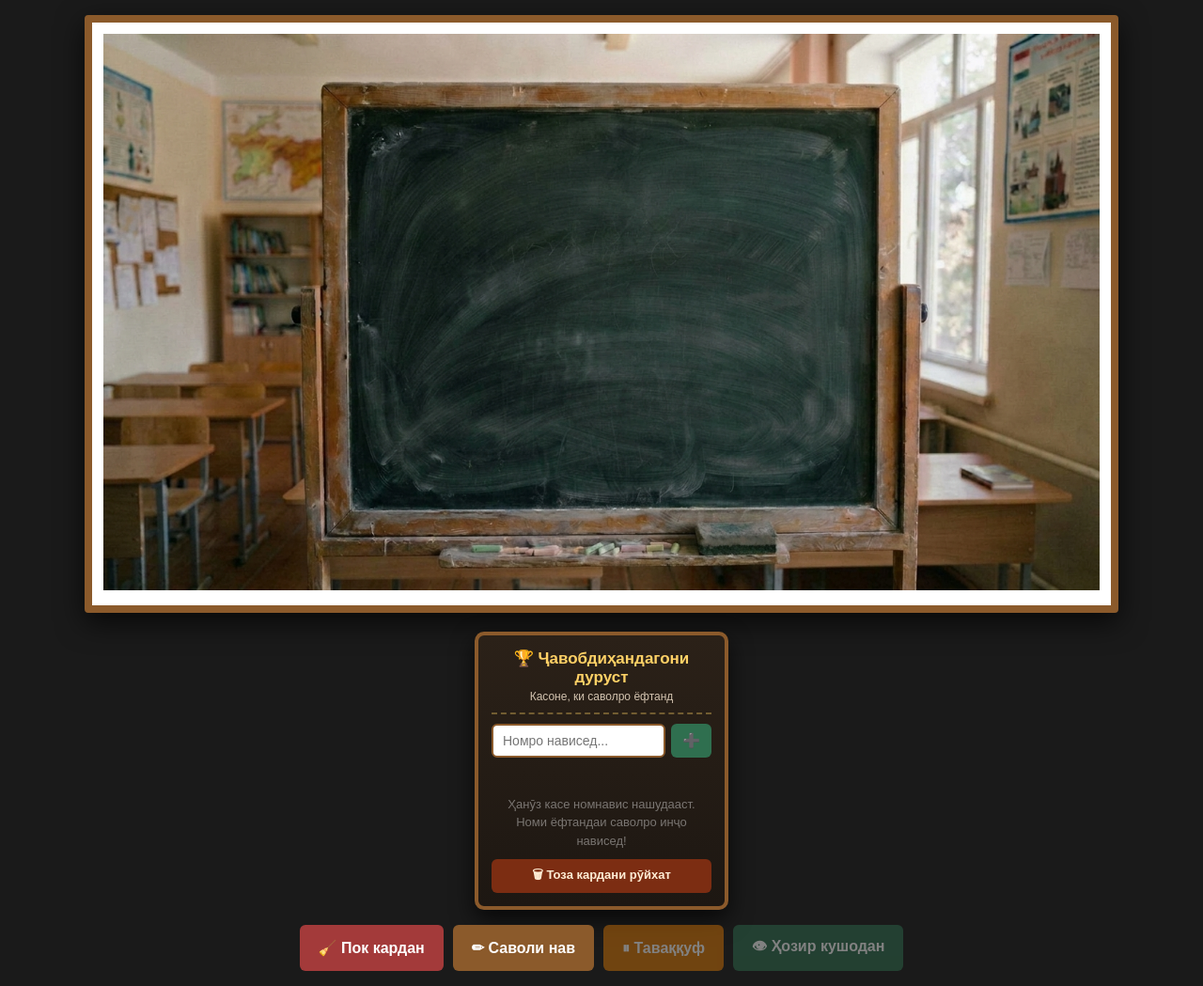
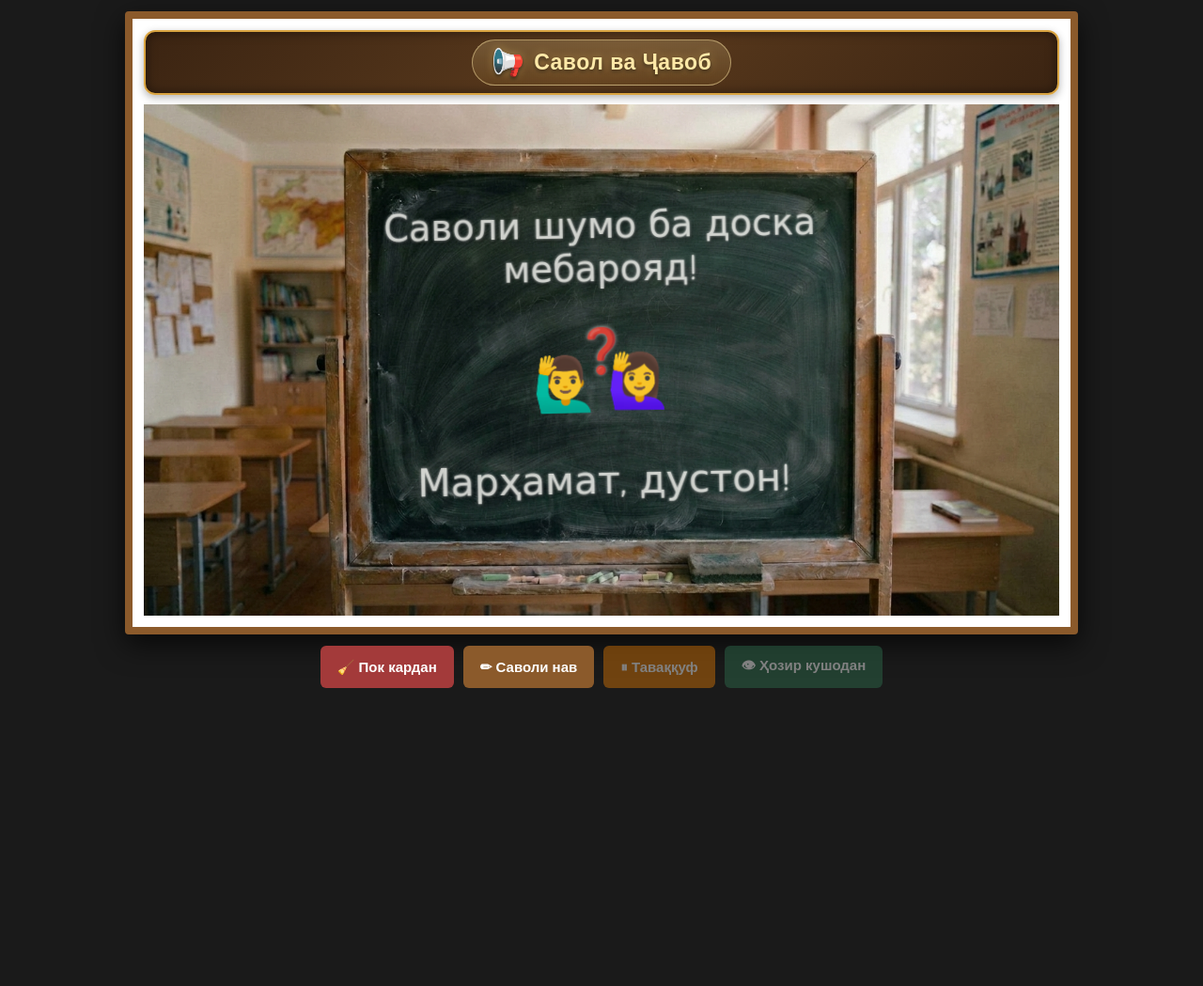
Before and after one commit to kholidtj1995/sayt-1, a plain HTML site: page KALIMA.html in a window 1280 px wide. Shown: the whole page at 94% size. After the commit the page ends 800 px from the top, so only its background shows below. Drawn offline with Linux system fonts and the light colour scheme.

Commit message:
Update KALIMA.html

```diff
--- a/KALIMA.html
+++ b/KALIMA.html
@@ -11,21 +11,20 @@
       flex-direction: column;
       justify-content: center;
       align-items: center;
-      gap: 16px;
-      padding: 16px;
+      gap: 12px;
+      padding: 12px;
       box-sizing: border-box;
       background: #1a1a1a;
       font-family: Arial, sans-serif;
     }
 
-    /* Контейнери асосӣ: Доска дар чап, Рӯйхати ғолибон дар рост */
     .sahna {
       display: flex;
       flex-wrap: wrap;
       justify-content: center;
       align-items: flex-start;
-      gap: 20px;
-      max-width: 96vw;
+      gap: 18px;
+      max-width: 97vw;
     }
 
     .ramka {
@@ -33,10 +32,59 @@
       background: #fff;
       border: 8px solid #8b5a2b;
       box-shadow: 0 10px 30px rgba(0, 0, 0, 0.7);
-      max-width: 100%;
+      width: fit-content;
+      max-width: 92vw;
       box-sizing: border-box;
       border-radius: 4px;
+      display: flex;
+      flex-direction: column;
+      gap: 10px;
     }
+
+    /* Сарлавҳаи иконкаҳо дар дохили рамка */
+    .sarlavha {
+      display: flex;
+      align-items: center;
+      justify-content: center;
+      gap: 14px;
+      padding: 8px 14px;
+      background: linear-gradient(135deg, #3b2412 0%, #5a3a1d 50%, #3b2412 100%);
+      border: 2px solid #d9a441;
+      border-radius: 12px;
+      box-shadow: inset 0 0 12px rgba(0,0,0,0.5), 0 3px 8px rgba(0,0,0,0.3);
+    }
+    .sarlavha-rost {
+      display: flex;
+      align-items: center;
+      gap: 10px;
+      padding: 7px 20px;
+      background: linear-gradient(180deg, rgba(255,233,168,0.2), rgba(217,164,65,0.1));
+      border: 1px solid rgba(255, 233, 168, 0.5);
+      border-radius: 999px;
+      font-size: 23px;
+      font-weight: bold;
+      letter-spacing: 0.5px;
+      color: #ffe9a8;
+      text-shadow: 0 2px 4px rgba(0,0,0,0.6), 0 0 10px rgba(255, 215, 120, 0.45);
+      white-space: nowrap;
+    }
+    .sarlavha-rost .karnay {
+      display: inline-block;
+      font-size: 28px;
+      animation: karnayLarz 2.4s ease-in-out infinite;
+      transform-origin: 70% 70%;
+    }
+    @keyframes karnayLarz {
+      0%, 70%, 100% { transform: rotate(0); }
+      78% { transform: rotate(-14deg); }
+      86% { transform: rotate(10deg); }
+      94% { transform: rotate(-6deg); }
+    }
+    @media (max-width: 520px) {
+      .sarlavha-rost { font-size: 18px; padding: 6px 12px; }
+      .sarlavha-rost .karnay { font-size: 24px; }
+    }
+
     .doska {
       position: relative;
       display: inline-block;
@@ -44,8 +92,11 @@
     }
     .doska img {
       display: block;
-      max-width: 100%;
-      max-height: 74vh;
+      width: auto;
+      height: auto;
+      max-width: 78vw;
+      max-height: 68vh;
+      object-fit: contain;
     }
 
     /* Майдони бур дар болои тахтаи сиёҳ */
@@ -62,7 +113,7 @@
       line-height: 1.25;
       color: #f5f5f0;
       font-family: "Segoe Print", "Bradley Hand", "Comic Sans MS", "Chalkboard SE", cursive;
-      font-size: clamp(15px, 2.6vw, 34px);
+      font-size: clamp(16px, 2.5vw, 34px);
       word-break: break-word;
       overflow: hidden;
       pointer-events: none;
@@ -79,26 +130,26 @@
     }
     .nom {
       font-size: 0.72em;
-      color: #ffd166;
+      color: #f5f5f0;
     }
     .taymer-qutti {
       display: inline-block;
       padding: 2px 14px;
-      border: 2px dashed rgba(255, 255, 255, 0.7);
+      border: 2px dashed rgba(245, 245, 240, 0.75);
       border-radius: 12px;
       font-size: 0.82em;
       font-weight: bold;
-      color: #7ae582;
+      color: #f5f5f0;
       transition: all 0.2s ease;
     }
     .taymer-qutti.khatar {
-      color: #ff4d4d;
-      border-color: #ff4d4d;
+      color: #ff6b6b;
+      border-color: #ff6b6b;
       animation: larzish 0.45s infinite;
     }
     .taymer-qutti.tamom {
-      color: #ffd166;
-      border-color: #ffd166;
+      color: #f5f5f0;
+      border-color: #f5f5f0;
     }
 
     @keyframes larzish {
@@ -118,13 +169,13 @@
     .javob {
       flex: none;
       padding-top: 6px;
-      border-top: 1px dashed rgba(255,255,255,0.35);
+      border-top: 1px dashed rgba(245,245,240,0.45);
       white-space: pre-wrap;
       font-size: 0.9em;
     }
     .javob-ochiq {
-      color: #7ae582;
-      text-shadow: 0 0 10px rgba(122, 229, 130, 0.8);
+      color: #ffffff;
+      text-shadow: 0 0 8px rgba(255, 255, 255, 0.85), 1px 1px 3px rgba(0,0,0,0.7);
       animation: paydoShudan 0.5s ease-out;
     }
     @keyframes paydoShudan {
@@ -133,129 +184,83 @@
       100% { transform: scale(1); opacity: 1; }
     }
 
-    /* Панели тарафи рост: Номи нафароне ки ҷавобро ёфтанд */
-    .ruykhati-rost {
-      width: 270px;
-      max-width: 100%;
-      min-height: 260px;
-      max-height: 74vh;
-      background: linear-gradient(180deg, #2b2118 0%, #1d1712 100%);
-      border: 4px solid #8b5a2b;
-      border-radius: 10px;
-      padding: 14px;
-      box-sizing: border-box;
-      box-shadow: 0 10px 25px rgba(0, 0, 0, 0.7);
+    /* Ҳолати холии доска: матнҳои калонтари бурӣ ва аниматсияи одамон дар байн */
+    .holi {
+      position: absolute;
+      left: 24%;
+      right: 24%;
+      top: 19%;
+      bottom: 21%;
       display: flex;
       flex-direction: column;
-      color: #fff;
+      align-items: center;
+      justify-content: space-between;
+      padding: 4px 0;
+      box-sizing: border-box;
+      text-align: center;
+      color: #f5f5f0;
+      font-family: "Segoe Print", "Bradley Hand", "Comic Sans MS", "Chalkboard SE", cursive;
+      pointer-events: none;
+      opacity: 0;
+      transition: opacity 0.6s ease;
+      z-index: 2;
+      transform: rotate(-1deg);
     }
-    .ruykhati-sarlavha {
-      text-align: center;
-      font-size: 17px;
-      font-weight: bold;
-      color: #ffd166;
-      padding-bottom: 10px;
-      border-bottom: 2px dashed rgba(255, 209, 102, 0.35);
-      margin-bottom: 10px;
+    .holi.faol { opacity: 0.96; }
+
+    /* 1. Дар болои доска (калонтар) */
+    .bur-matn-bolo-savol {
+      font-size: clamp(18px, 3vw, 40px);
+      line-height: 1.2;
+      color: #f5f5f0;
+      text-shadow: 0 0 3px rgba(255,255,255,0.85), 1px 2px 4px rgba(0,0,0,0.75);
+      animation: holiNafas 2.6s ease-in-out infinite;
     }
-    .ruykhati-sarlavha span {
-      display: block;
-      font-size: 12px;
-      color: #d4c4b0;
-      font-weight: normal;
-      margin-top: 3px;
+
+    /* 2. Аниматсияи одамон дар байн (болотар аз «Марҳамат, дӯстон!») */
+    .holi-emoji {
+      display: flex;
+      align-items: flex-end;
+      justify-content: center;
+      gap: 10px;
+      position: relative;
+      font-size: clamp(36px, 7vh, 72px);
+      line-height: 1;
+      padding-top: 0.55em;
     }
-    .form-ilova {
-      display: flex;
-      gap: 6px;
-      margin-bottom: 10px;
+    .holi-emoji .odam1 { animation: odamBala 1.8s ease-in-out infinite; }
+    .holi-emoji .odam2 { animation: odamBala 1.8s ease-in-out infinite 0.9s; }
+    .holi-emoji .savolnishon {
+      position: absolute;
+      top: -0.05em;
+      left: 50%;
+      font-size: 0.82em;
+      color: #f5f5f0;
+      text-shadow: 0 0 4px rgba(255,255,255,0.9), 1px 1px 3px rgba(0,0,0,0.75);
+      transform: translateX(-50%);
+      animation: savolParvoz 2.4s ease-in-out infinite;
     }
-    .form-ilova input {
-      flex: 1;
-      min-width: 0;
-      padding: 8px 10px;
-      border-radius: 6px;
-      border: 2px solid #8b5a2b;
-      background: #fff;
-      color: #1a1a1a;
-      font-size: 14px;
+    @keyframes odamBala {
+      0%, 100% { transform: translateY(0) rotate(-3deg); }
+      50% { transform: translateY(-0.22em) rotate(3deg); }
     }
-    .form-ilova button {
-      padding: 8px 12px;
-      border: none;
-      border-radius: 6px;
-      background: #2f6f4f;
-      color: #fff;
-      font-weight: bold;
-      font-size: 15px;
-      cursor: pointer;
+    @keyframes savolParvoz {
+      0%, 100% { transform: translate(-50%, 0) scale(1); opacity: 0.9; }
+      50% { transform: translate(-50%, -0.22em) scale(1.18); opacity: 1; }
     }
-    .form-ilova button:hover { background: #245a3f; }
 
-    .ruykhati-nomho {
-      list-style: none;
-      margin: 0;
-      padding: 0;
-      overflow-y: auto;
-      flex: 1;
-      display: flex;
-      flex-direction: column;
-      gap: 8px;
+    /* 3. Дар поён: «Марҳамат, дӯстон!» (калонтар) */
+    .holi-matn {
+      font-size: clamp(20px, 3.2vw, 42px);
+      line-height: 1.2;
+      color: #f5f5f0;
+      text-shadow: 0 0 3px rgba(255,255,255,0.85), 1px 2px 4px rgba(0,0,0,0.7);
+      animation: holiNafas 2.6s ease-in-out infinite;
     }
-    .nomi-golib {
-      display: flex;
-      justify-content: space-between;
-      align-items: center;
-      background: rgba(255, 255, 255, 0.08);
-      border-left: 4px solid #7ae582;
-      padding: 8px 10px;
-      border-radius: 6px;
-      font-size: 15px;
-      animation: golibPaydo 0.4s ease-out;
+    @keyframes holiNafas {
+      0%, 100% { opacity: 0.85; }
+      50% { opacity: 1; }
     }
-    @keyframes golibPaydo {
-      0% { transform: translateX(25px) scale(0.9); opacity: 0; }
-      100% { transform: translateX(0) scale(1); opacity: 1; }
-    }
-    .nomi-golib .matni-nom {
-      font-weight: bold;
-      color: #fff;
-      word-break: break-word;
-    }
-    .nomi-golib .nishon {
-      color: #ffd166;
-      margin-right: 6px;
-    }
-    .nomi-golib .hazf {
-      background: transparent;
-      border: none;
-      color: #ff7b7b;
-      font-size: 15px;
-      cursor: pointer;
-      padding: 0 4px;
-      opacity: 0.7;
-    }
-    .nomi-golib .hazf:hover { opacity: 1; }
-
-    .ruykhati-khali {
-      text-align: center;
-      color: rgba(255, 255, 255, 0.4);
-      font-size: 13px;
-      margin-top: 30px;
-      line-height: 1.5;
-    }
-    .btn-toza-ruykhat {
-      margin-top: 10px;
-      padding: 7px 12px;
-      background: #7c2d12;
-      color: #ffedd5;
-      border: none;
-      border-radius: 6px;
-      font-size: 13px;
-      font-weight: bold;
-      cursor: pointer;
-    }
-    .btn-toza-ruykhat:hover { background: #9a3412; }
 
     /* Аниматсияи пок кардан */
     .bur.pok-shuda {
@@ -309,11 +314,11 @@
       justify-content: center;
     }
     .satr-tugma button {
-      padding: 11px 20px;
+      padding: 10px 18px;
       color: #fff;
       border: none;
       border-radius: 6px;
-      font-size: 16px;
+      font-size: 15px;
       cursor: pointer;
       font-weight: bold;
       transition: transform 0.1s;
@@ -409,8 +414,20 @@
 <body>
   <div class="sahna">
     <div class="ramka">
+      <div class="sarlavha">
+        <div class="sarlavha-rost"><span class="karnay">📢</span><span>Савол ва Ҷавоб</span></div>
+      </div>
       <div class="doska">
         <img src="https://kholidtj1995.github.io/sayt-1/РАСМ.jpg" alt="Расм">
+        <div class="holi" id="holi">
+          <div class="bur-matn-bolo-savol">Саволи шумо ба доска мебарояд!</div>
+          <div class="holi-emoji" id="holiEmoji">
+            <span class="odam1">🙋‍♂️</span>
+            <span class="savolnishon">❓</span>
+            <span class="odam2">🙋‍♀️</span>
+          </div>
+          <div class="holi-matn">Марҳамат, дустон!</div>
+        </div>
         <div class="gubka" id="gubka"></div>
         <div class="bur" id="bur">
           <div class="bolo-qism">
@@ -424,20 +441,6 @@
         </div>
       </div>
     </div>
-
-    <!-- Тарафи рост: Берун аз доска -->
-    <aside class="ruykhati-rost" id="ruykhatiRost">
-      <div class="ruykhati-sarlavha">
-        🏆 Ҷавобдиҳандагони дуруст
-        <span>Касоне, ки саволро ёфтанд</span>
-      </div>
-      <div class="form-ilova">
-        <input type="text" id="inGolib" placeholder="Номро нависед...">
-        <button type="button" id="btnIlovaGolib" title="Илова кардан">➕</button>
-      </div>
-      <ul class="ruykhati-nomho" id="ruykhatiNomho"></ul>
-      <button type="button" class="btn-toza-ruykhat" id="btnTozaRuykhat">🗑 Тоза кардани рӯйхат</button>
-    </aside>
   </div>
 
   <div class="satr-tugma">
@@ -493,17 +496,13 @@
     const btnPauza = document.getElementById('btnPauza');
     const bur = document.getElementById('bur');
     const gubka = document.getElementById('gubka');
+    const holi = document.getElementById('holi');
     const btnPok = document.getElementById('btnPok');
     const parda = document.getElementById('parda');
     const inSavol = document.getElementById('inSavol');
     const inNom = document.getElementById('inNom');
     const inJavob = document.getElementById('inJavob');
     const inVaqt = document.getElementById('inVaqt');
-
-    const inGolib = document.getElementById('inGolib');
-    const btnIlovaGolib = document.getElementById('btnIlovaGolib');
-    const ruykhatiNomho = document.getElementById('ruykhatiNomho');
-    const btnTozaRuykhat = document.getElementById('btnTozaRuykhat');
 
     let dataSavol = '';
     let dataNom = '';
@@ -513,7 +512,6 @@
     let taymerInterval = null;
     let pauzaShuda = false;
     let tikQadam = false;
-    let golibho = [];
 
     const AudioCtx = window.AudioContext || window.webkitAudioContext;
     let audioCtx = null;
@@ -548,22 +546,7 @@
         initAudio();
         const t = audioCtx.currentTime;
 
-        if (nav === 'golib') {
-          // Садои хурсандкунанда барои илова шудани номи ғолиб
-          [659.25, 880, 1174.66].forEach((f, i) => {
-            const osc = audioCtx.createOscillator();
-            const gain = audioCtx.createGain();
-            osc.type = 'sine';
-            osc.frequency.setValueAtTime(f, t + i * 0.07);
-            gain.gain.setValueAtTime(0.55, t + i * 0.07);
-            gain.gain.exponentialRampToValueAtTime(0.001, t + i * 0.07 + 0.22);
-            osc.connect(gain);
-            gain.connect(audioCtx.destination);
-            osc.start(t + i * 0.07);
-            osc.stop(t + i * 0.07 + 0.23);
-          });
-        }
-        else if (nav === 'tahrir') {
+        if (nav === 'tahrir') {
           const osc = audioCtx.createOscillator();
           const gain = audioCtx.createGain();
           osc.type = 'sine';
@@ -655,78 +638,6 @@
       } catch (e) {}
     }
 
-    // Кор бо рӯйхати тарафи рост
-    function zakhiraGolibho() {
-      try {
-        localStorage.setItem('doska-golibho', JSON.stringify(golibho));
-      } catch (e) {}
-    }
-
-    function namoishiGolibho() {
-      ruykhatiNomho.innerHTML = '';
-      if (!golibho.length) {
-        const khali = document.createElement('div');
-        khali.className = 'ruykhati-khali';
-        khali.textContent = 'Ҳанӯз касе номнавис нашудааст. Номи ёфтандаи саволро инҷо нависед!';
-        ruykhatiNomho.appendChild(khali);
-        return;
-      }
-
-      golibho.forEach((n, idx) => {
-        const li = document.createElement('li');
-        li.className = 'nomi-golib';
-
-        const chap = document.createElement('span');
-        chap.className = 'matni-nom';
-
-        const nishon = document.createElement('span');
-        nishon.className = 'nishon';
-        nishon.textContent = idx === 0 ? '🥇' : idx === 1 ? '🥈' : idx === 2 ? '🥉' : '⭐';
-
-        chap.appendChild(nishon);
-        chap.appendChild(document.createTextNode(n));
-
-        const btnHazf = document.createElement('button');
-        btnHazf.type = 'button';
-        btnHazf.className = 'hazf';
-        btnHazf.title = 'Нест кардан';
-        btnHazf.textContent = '✖';
-        btnHazf.addEventListener('click', function () {
-          sadoTugma('bekor');
-          golibho.splice(idx, 1);
-          zakhiraGolibho();
-          namoishiGolibho();
-        });
-
-        li.appendChild(chap);
-        li.appendChild(btnHazf);
-        ruykhatiNomho.appendChild(li);
-      });
-    }
-
-    function ilovaGolib() {
-      const nomiToza = inGolib.value.trim();
-      if (!nomiToza) return;
-      golibho.unshift(nomiToza); // Навтарин ном дар боло меистад
-      inGolib.value = '';
-      zakhiraGolibho();
-      namoishiGolibho();
-      sadoTugma('golib');
-    }
-
-    btnIlovaGolib.addEventListener('click', ilovaGolib);
-    inGolib.addEventListener('keydown', function (e) {
-      if (e.key === 'Enter') ilovaGolib();
-    });
-
-    btnTozaRuykhat.addEventListener('click', function () {
-      if (!golibho.length) return;
-      sadoTugma('bekor');
-      golibho = [];
-      zakhiraGolibho();
-      namoishiGolibho();
-    });
-
     function formatVaqt(soniya) {
       const m = String(Math.floor(soniya / 60)).padStart(2, '0');
       const s = String(soniya % 60).padStart(2, '0');
@@ -807,17 +718,18 @@
       }
 
       nom.textContent = dataNom.trim() ? `(Саволдиҳанда: ${dataNom.trim()})` : '';
+
+      const holiBosh = !dataSavol.trim() && !dataNom.trim() && !dataJavob.trim();
+      holi.classList.toggle('faol', holiBosh);
     }
 
     try {
       dataSavol = localStorage.getItem('doska-savol') || '';
       dataNom = localStorage.getItem('doska-nom') || '';
       dataJavob = localStorage.getItem('doska-javob') || '';
-      const savedGolibho = JSON.parse(localStorage.getItem('doska-golibho') || '[]');
-      if (Array.isArray(savedGolibho)) golibho = savedGolibho;
+      localStorage.removeItem('doska-golibho');
     } catch (e) {}
     namoish();
-    namoishiGolibho();
 
     btnDidan.addEventListener('click', function () {
       if (!javobOchiq) {
```
